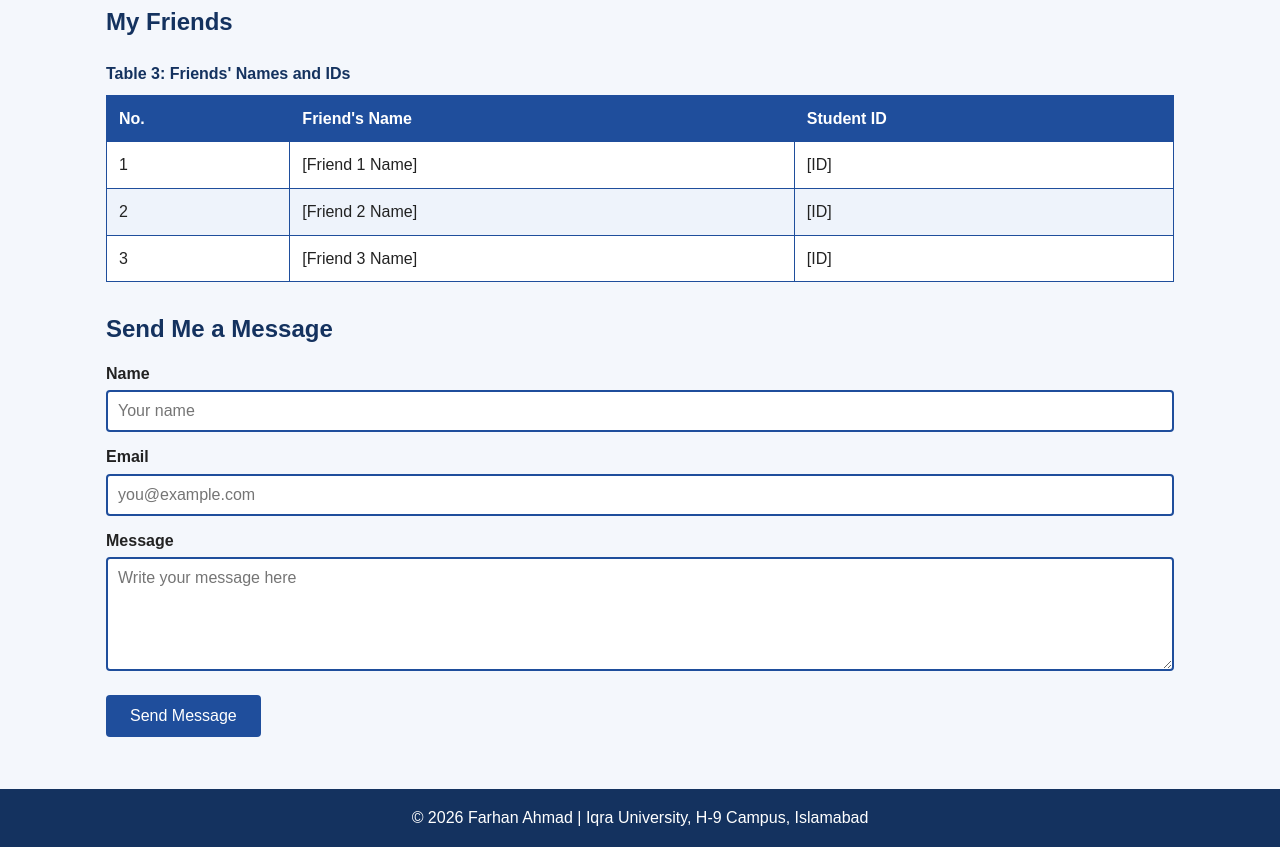
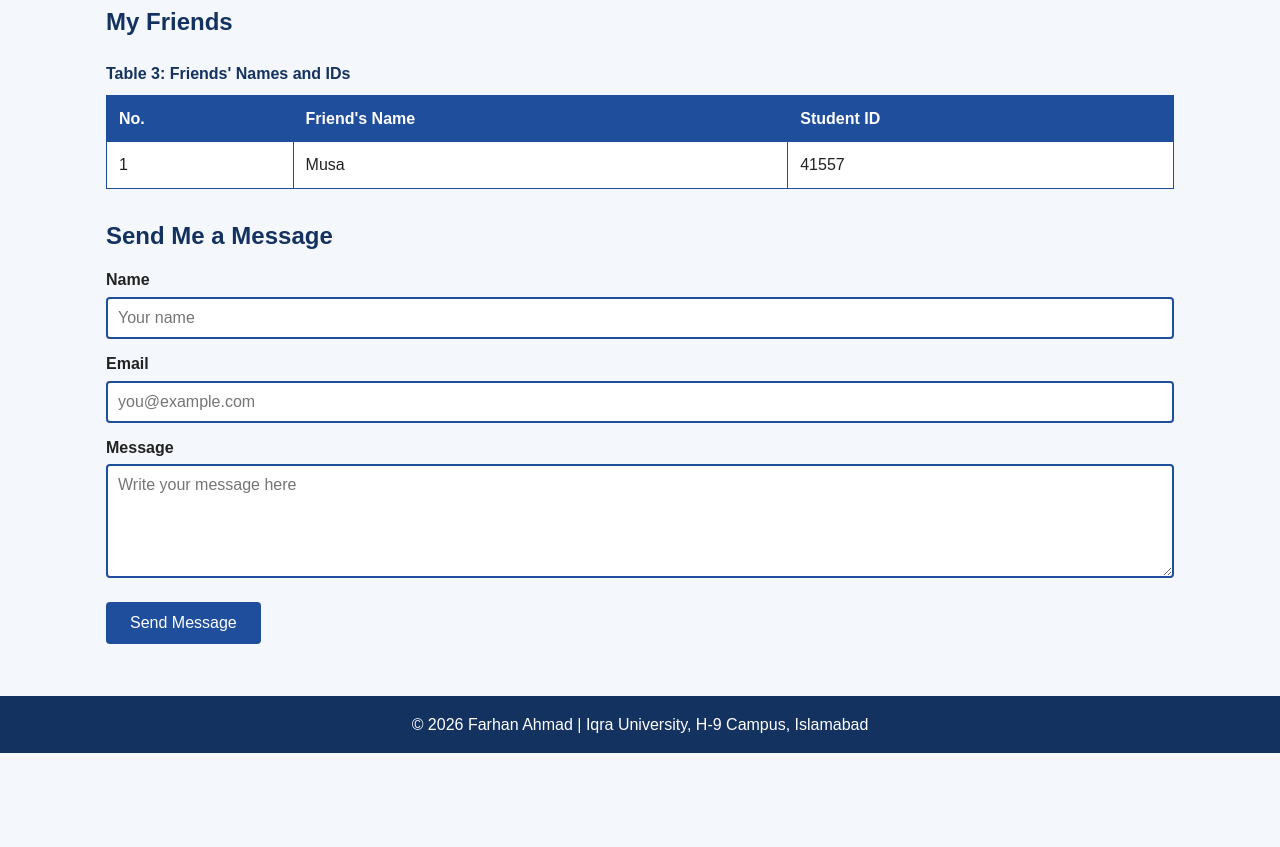
Before and after one commit to farhandawran/FullStack-Journey, a plain HTML site: page docs/contact.html in a window 1280 px wide. Shown: the part 1027-1874 px from the top of the page. After the commit the page ends 1780 px from the top, so only its background shows below. Drawn offline with Linux system fonts and the light colour scheme.

Commit message:
Add friend Musa and his student ID to friends table

```diff
--- a/docs/contact.html
+++ b/docs/contact.html
@@ -65,9 +65,7 @@
             </tr>
           </thead>
           <tbody>
-            <tr><td>1</td><td>[Friend 1 Name]</td><td>[ID]</td></tr>
-            <tr><td>2</td><td>[Friend 2 Name]</td><td>[ID]</td></tr>
-            <tr><td>3</td><td>[Friend 3 Name]</td><td>[ID]</td></tr>
+            <tr><td>1</td><td>Musa</td><td>41557</td></tr>
           </tbody>
         </table>
       </div>
```
